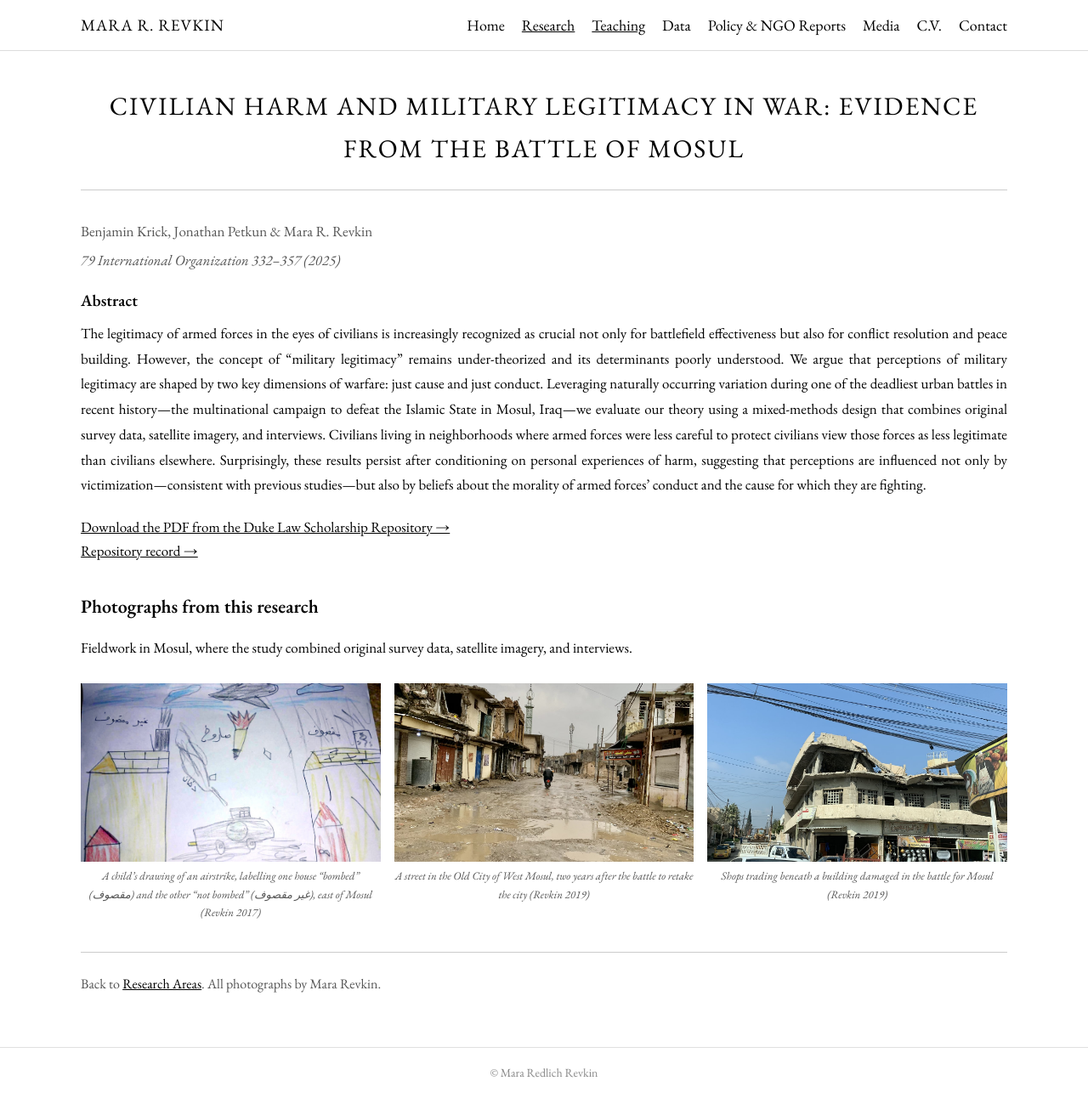
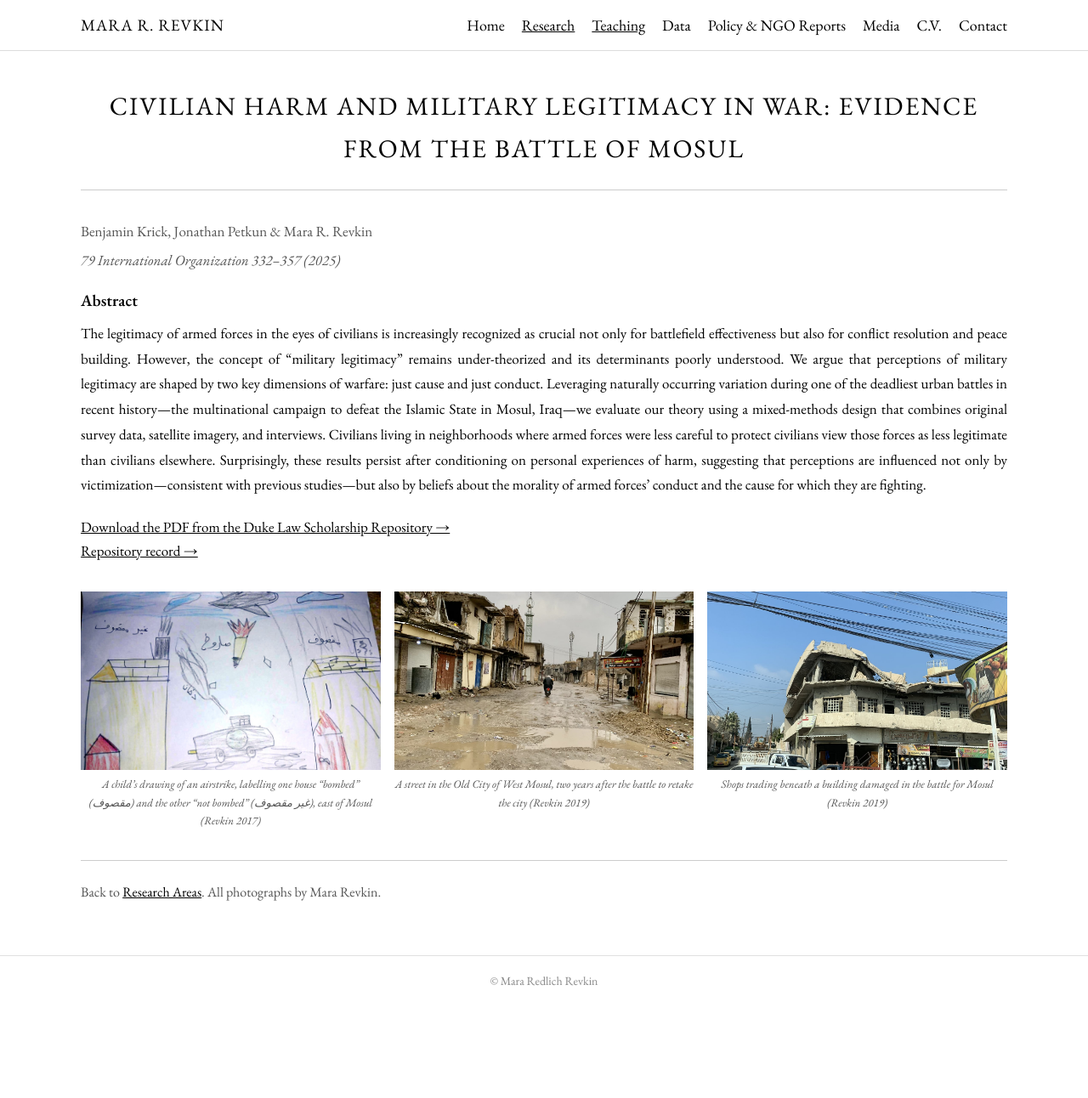
Before and after one commit to mrevkin/mrevkin.github.io, a Jekyll site: the page civilian-harm-military-legitimacy.html, which Jekyll copies as it is, in a window 1280 px wide and 1292 px high. Shown: the whole window at 85% size. Built offline with Jekyll 4.4.1, drawn with Linux system fonts in a browser that asks for light colours.

Commit message:
Remove photograph section heading

```diff
--- a/civilian-harm-military-legitimacy.html
+++ b/civilian-harm-military-legitimacy.html
@@ -61,8 +61,6 @@
     <p style="font-size:17px; margin-top:20px;"><a href="https://scholarship.law.duke.edu/cgi/viewcontent.cgi?article=7142&amp;context=faculty_scholarship" target="_blank">Download the PDF from the Duke Law Scholarship Repository &rarr;</a><br /><a href="https://scholarship.law.duke.edu/faculty_scholarship/4441" target="_blank">Repository record &rarr;</a></p>
 
     <div class="teaching-section" style="margin-top:34px;">
-      <h2><strong>Photographs from this research</strong></h2>
-      <p style="font-size:17px; line-height:1.75; text-align:justify;">Fieldwork in Mosul, where the study combined original survey data, satellite imagery, and interviews.</p>
       <div class="photo-strip three">
         <div>
           <img src="drawing-bombed-not-bombed.jpg" alt="A child's drawing of an airstrike" />
```
